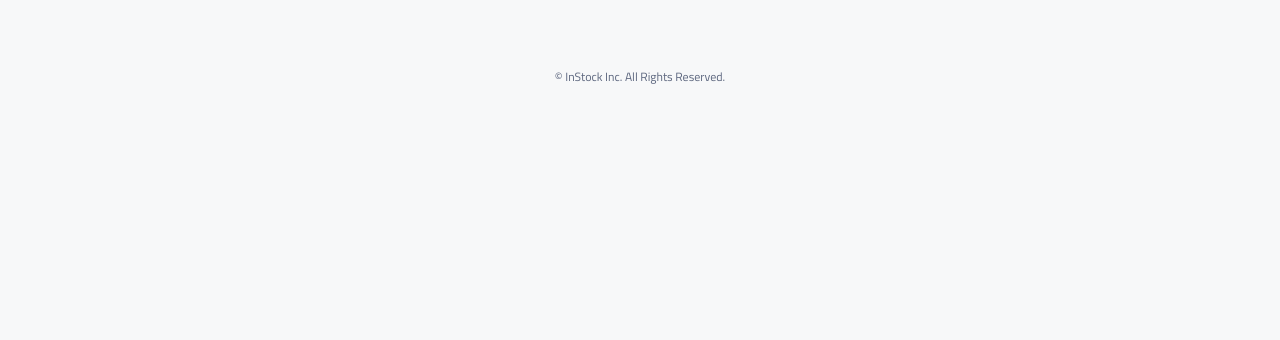
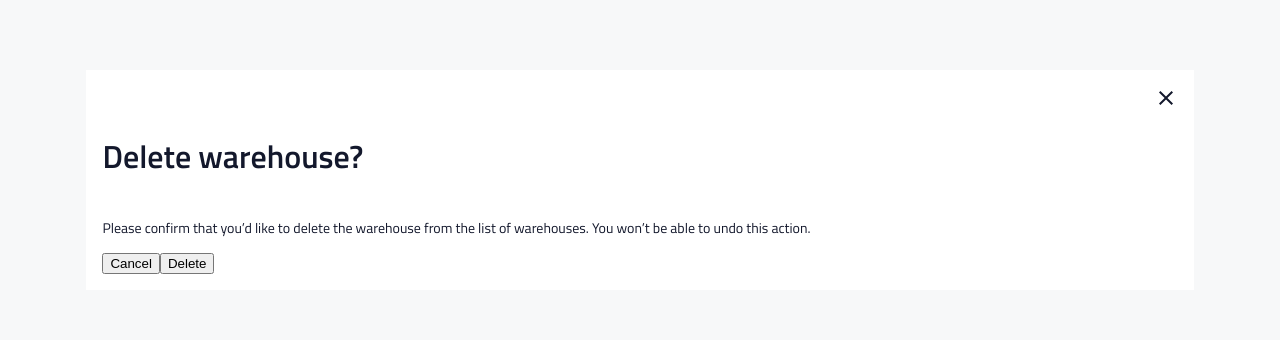
Before and after one commit to khushi4541/team-5-instock, a React (Vite) app: page /warehouses in a window 1280 px wide. Shown: the part 291-631 px from the top of the page. Built offline with nearby package versions, Linux system fonts and the light colour scheme; no server answers; a web font is replaced by a local one.

Commit message:
created jsx structure of modal, created functions to handle state updates and delete

```diff
--- /dev/null
+++ b/src/components/DeleteModal/DeleteModal.jsx
@@ -0,0 +1,36 @@
+import "./DeleteModal.scss";
+
+function DeleteModal({ message, heading, showModal, handleCloseModal, handleConfirmDelete }) {
+  if (!showModal) {
+    return;
+  }
+
+  return (
+    <article className="modal">
+      <div className="modal__body">
+        <svg
+          onClick={handleCloseModal}
+          className="modal__close"
+          width="24"
+          height="24"
+          viewBox="0 0 24 24"
+          fill="none"
+          xmlns="http://www.w3.org/2000/svg"
+        >
+          <path
+            d="M19 6.41L17.59 5L12 10.59L6.41 5L5 6.41L10.59 12L5 17.59L6.41 19L12 13.41L17.59 19L19 17.59L13.41 12L19 6.41Z"
+            fill="#13182C"
+          />
+        </svg>
+        <h1 className="modal__heading">{heading}</h1>
+        <p className="modal__messaage">{message}</p>
+        <div className="modal__buttons">
+          <button className="modal__cancel" onClick={handleCloseModal}>Cancel</button>
+          <button className="modal__delete" onClick={handleConfirmDelete}>Delete</button>
+        </div>
+      </div>
+    </article>
+  );
+}
+
+export default DeleteModal;
--- /dev/null
+++ b/src/components/DeleteModal/DeleteModal.scss
@@ -0,0 +1,20 @@
+@use "../../styles/mixins" as *;
+@use "../../styles/variables" as *;
+@use "../../styles/typography" as *;
+
+.modal {
+    width: 84%;
+    background-color: white;
+    margin: 2rem auto;
+    padding: 1rem;
+
+    &__body {
+        @include flex-column;
+
+    }
+
+
+    &__close {
+        align-self: flex-end;
+    }
+}
--- a/src/components/WarehousesList/WarehousesList.jsx
+++ b/src/components/WarehousesList/WarehousesList.jsx
@@ -1,18 +1,18 @@
 import { useEffect, useState } from "react";
-import { baseURL } from "../../../utils/api";
+import { baseURL } from "../../utils/api";
 import axios from "axios";
 import "./WarehousesList.scss";
 import WarehousesListItem from "../WarehousesListItem/WarehousesListItem";
 
-function WarehousesList() {
-  const [warehouses, setWarehouses] = useState([]);
+function WarehousesList({ handleDeleteClick }) {
+  const [warehousesData, setWarehousesData] = useState([]);
 
   useEffect(() => {
     const fetchWarehouses = async () => {
       const url = `${baseURL}/warehouses/`;
       try {
         const response = await axios.get(url);
-        setWarehouses(response.data);
+        setWarehousesData(response.data);
       } catch (error) {
         console.error(error);
       }
@@ -50,7 +50,8 @@ function WarehousesList() {
       <div className="warehouses__headings">
         <div className="warehouses__heading">
           <h4 className="warehouses__label">WAREHOUSE</h4>
-          <svg className="warehouses__sort"
+          <svg
+            className="warehouses__sort"
             viewBox="0 0 24 24"
             fill="none"
             xmlns="http://www.w3.org/2000/svg"
@@ -63,7 +64,8 @@ function WarehousesList() {
         </div>
         <div className="warehouses__heading">
           <h4 className="warehouses__label">ADDRESS</h4>
-          <svg className="warehouses__sort"
+          <svg
+            className="warehouses__sort"
             viewBox="0 0 24 24"
             fill="none"
             xmlns="http://www.w3.org/2000/svg"
@@ -76,7 +78,8 @@ function WarehousesList() {
         </div>
         <div className="warehouses__heading">
           <h4 className="warehouses__label">CONTACT NAME</h4>
-          <svg className="warehouses__sort"
+          <svg
+            className="warehouses__sort"
             viewBox="0 0 24 24"
             fill="none"
             xmlns="http://www.w3.org/2000/svg"
@@ -89,7 +92,8 @@ function WarehousesList() {
         </div>
         <div className="warehouses__heading">
           <h4 className="warehouses__label">CONTACT INFORMATION</h4>
-          <svg className="warehouses__sort"
+          <svg
+            className="warehouses__sort"
             viewBox="0 0 24 24"
             fill="none"
             xmlns="http://www.w3.org/2000/svg"
@@ -100,11 +104,13 @@ function WarehousesList() {
             />
           </svg>
         </div>
-        <h4 className="warehouses__label warehouses__label--actions">ACTIONS</h4>
+        <h4 className="warehouses__label warehouses__label--actions">
+          ACTIONS
+        </h4>
       </div>
       <div className="warehouses__list">
-        {warehouses.map((data) => (
-          <WarehousesListItem key={data.id} data={data} />
+        {warehousesData.map((warehouse) => (
+          <WarehousesListItem key={warehouse.id} warehouse={warehouse} handleDeleteClick={handleDeleteClick} />
         ))}
       </div>
     </section>
--- a/src/components/WarehousesListItem/WarehousesListItem.jsx
+++ b/src/components/WarehousesListItem/WarehousesListItem.jsx
@@ -1,14 +1,14 @@
 import "./WarehousesListItem.scss";
 import { Link } from "react-router-dom";
 
-function WarehousesListItem({ data }) {
+function WarehousesListItem({ warehouse, handleDeleteClick }) {
   return (
     <article className="item">
       <div className="item__details">
         <div className="item__location">
           <h4 className="item__label">WAREHOUSE</h4>
-          <Link to={`/warehouses/${data.id}`} className="item__warehouse">
-            <p className="item__place">{data.warehouse_name}</p>
+          <Link to={`/warehouses/${warehouse.id}`} className="item__warehouse">
+            <p className="item__place">{warehouse.warehouse_name}</p>
             <svg
               className="item__arrow"
               width="24"
@@ -24,20 +24,21 @@ function WarehousesListItem({ data }) {
             </svg>
             </Link>
           <h4 className="item__label">ADDRESS</h4>
-          <p className="item__info">{`${data.address}, ${data.city}, ${data.country}`}</p>
+          <p className="item__info">{`${warehouse.address}, ${warehouse.city}, ${warehouse.country}`}</p>
         </div>
         <div className="item__contact">
           <h4 className="item__label">CONTACT NAME</h4>
-          <p className="item__info">{data.contact_name}</p>
+          <p className="item__info">{warehouse.contact_name}</p>
           <h4 className="item__label">CONTACT INFORMATION</h4>
           <div className="item__contact-info">
-            <p className="item__info item__info--phone">{data.contact_phone}</p>
-            <p className="item__info">{data.contact_email}</p>
+            <p className="item__info item__info--phone">{warehouse.contact_phone}</p>
+            <p className="item__info">{warehouse.contact_email}</p>
           </div>
         </div>
       </div>
       <div className="item__icons">
         <svg
+          onClick={handleDeleteClick}
           className="item__icon"
           width="24"
           height="24"
--- a/src/pages/WarehousesPage/WarehousesPage.jsx
+++ b/src/pages/WarehousesPage/WarehousesPage.jsx
@@ -1,9 +1,44 @@
+import { baseURL } from "../../utils/api";
+import { useState } from "react";
 import WarehousesList from "../../components/WarehousesList/WarehousesList";
+import DeleteModal from "../../components/DeleteModal/DeleteModal";
 
 function WarehousesPage() {
+  const [showModal, setShowModal] = useState(true);
+  const [selectedWarehouse, setSelectedWarehouse] = useState(null);
+
+  const handleDeleteClick = (warehouse) => {
+    setSelectedWarehouse(warehouse);
+    setShowModal(true);
+  };
+
+  const handleCloseModal = () => {
+    setSelectedWarehouse(null);
+    setShowModal(false);
+  };
+
+  const handleConfirmDelete = async () => {
+    if (selectedWarehouse) {
+      try {
+        await axios.delete(`${baseURL}/warehouses/${selectedWarehouse.id}`);
+        setShowModal(false);
+        setSelectedWarehouse(null);
+      } catch (error) {
+        console.error(error);
+      }
+    }
+  };
+
   return (
     <>
-      <WarehousesList />
+      <WarehousesList handleDeleteClick={handleDeleteClick} />
+        <DeleteModal
+          showModal={showModal}
+          handleCloseModal={handleCloseModal}
+          handleConfirmDelete={handleConfirmDelete}
+          heading={`Delete  warehouse?`}
+          message={`Please confirm that you’d like to delete the  warehouse from the list of warehouses. You won’t be able to undo this action.`}
+        />
     </>
   );
 }
```
Also changed, not shown: src/utils/api.js (renamed from utils/api.js).
